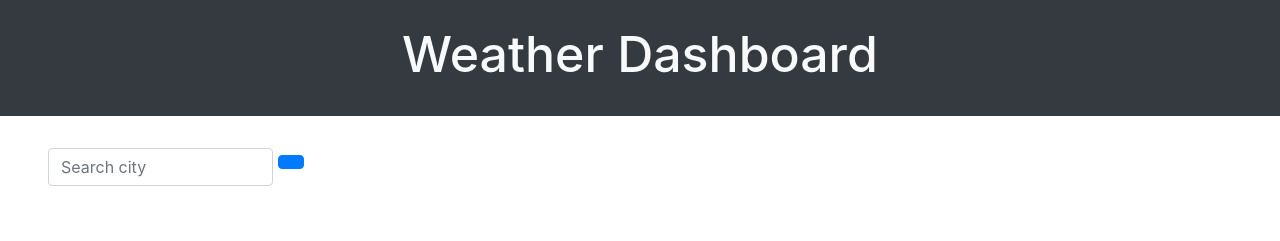
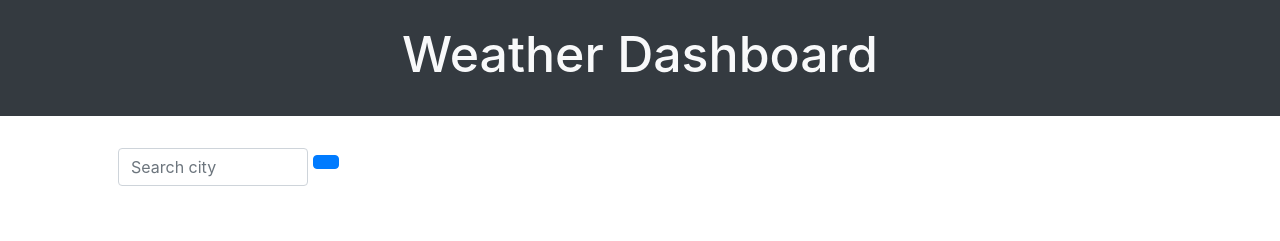
Before and after one commit to MeeMofu/weather-forecast, a plain HTML site: page index.html in a window 1280 px wide. Drawn offline with nearby package versions, Linux system fonts and the light colour scheme; some icons are missing; a web font is replaced by a local one.

Commit message:
Layout change and added README

```diff
--- a/assets/js/script.js
+++ b/assets/js/script.js
@@ -93,7 +93,7 @@ function displayFuture(list,day){
         var tempMin =list[i].temp.min;
 
         // Created layout for 1 day, then string it (Alt+Z helps)
-        var divEL = $('<div>').html("<div class='row no-gutters justify-content-around'><div class='col-12 pl-3 pl-md-3'><p style='font-weight: bold;' class='pt-2'>" + time +"</p></div><div class='col-3 col-lg-12'><div class='ml-5 mb-2 ml-md-4 ml-lg-4 '><i class='"+ icon +"' style='font-size: 80px; color: darkgray;' id='currentIcon'> </i></div></div><div class='col-5 col-lg-12 pl-2 mb-2'><p class='my-2'>Max: " + tempMax + "&deg;F</p><p class='mb-2'>Min: "+ tempMin + "&deg;F</p><p>Humidity: " + humid + "%</p></div></div>")
+        var divEL = $('<div>').html("<div class='row no-gutters justify-content-around'><div class='col-12 pl-3 pl-md-3'><p style='font-weight: bold;' class='pt-2'>" + time +"</p></div><div class='col-3 col-lg-12'><div class='ml-2 ml-xl-4 ml-sm-5 mb-2 ml-lg-1 ml-xl-3'><i class='"+ icon +"' style='font-size: 75px; color: darkgray;' id='currentIcon'> </i></div></div><div class='col-5 col-lg-12 pl-2 mb-2'><p class='my-2'>Max: " + tempMax + "&deg;F</p><p class='mb-2'>Min: "+ tempMin + "&deg;F</p><p>Humidity: " + humid + "%</p></div></div>")
         divEL.addClass("col-12 col-lg-2 my-2 rounded nextDay border border-primary").attr("style","background-color: lightcyan;");
         // append element to container
         $('#nextDays').append(divEL)
--- a/index.html
+++ b/index.html
@@ -10,7 +10,7 @@
     <link rel="stylesheet" href="https://cdnjs.cloudflare.com/ajax/libs/weather-icons/2.0.10/css/weather-icons.min.css">
     <link rel="stylesheet" href="./assets/css/style.css">
 </head>
-<body class="">
+<body class="container-lg">
 
     <div class="row no-gutters">
         <header class="bg-dark text-light col-12 ">
@@ -18,9 +18,9 @@
             <button type="button" class="d-block d-md-none btn btn-outline-light m-2" data-toggle="collapse" data-target="#searchPannel" aria-controls="navbarSupportedContent"><span class="oi oi-magnifying-glass" ></span></button>
         </header>
     </div>
-
-    <main class="container-fluid py-0 py-md-4 px-2 px-lg-5">
-        <div class="row navbar-expand-md">
+    <div class="row">
+        <main class="container py-0 py-md-4 px-2 px-lg-5 navbar-expand-md">
+            <div class="row">
                 <div class="col-12 col-md-3 collapse navbar-collapse align-self-start" id="searchPannel">
                     <div id="listOfCity" class="my-2" >
                         <form id="searchBar">
@@ -81,6 +81,8 @@
                 </div>
             </div>
         </main>
+
+    </div>
     <script src="https://cdnjs.cloudflare.com/ajax/libs/moment.js/2.27.0/moment.min.js"></script>
     <script src="https://cdnjs.cloudflare.com/ajax/libs/jquery/3.5.1/jquery.min.js" ></script>
     <script src="https://ajax.googleapis.com/ajax/libs/jquery/1/jquery.min.js" type="text/javascript"></script>
```
Also changed, not shown: assets/css/style.css (line endings or trailing spaces), assets/images/desktop.png (added), assets/images/mobile.png (added), 1 other file. Lines whose indentation alone changed are shown as unchanged.
